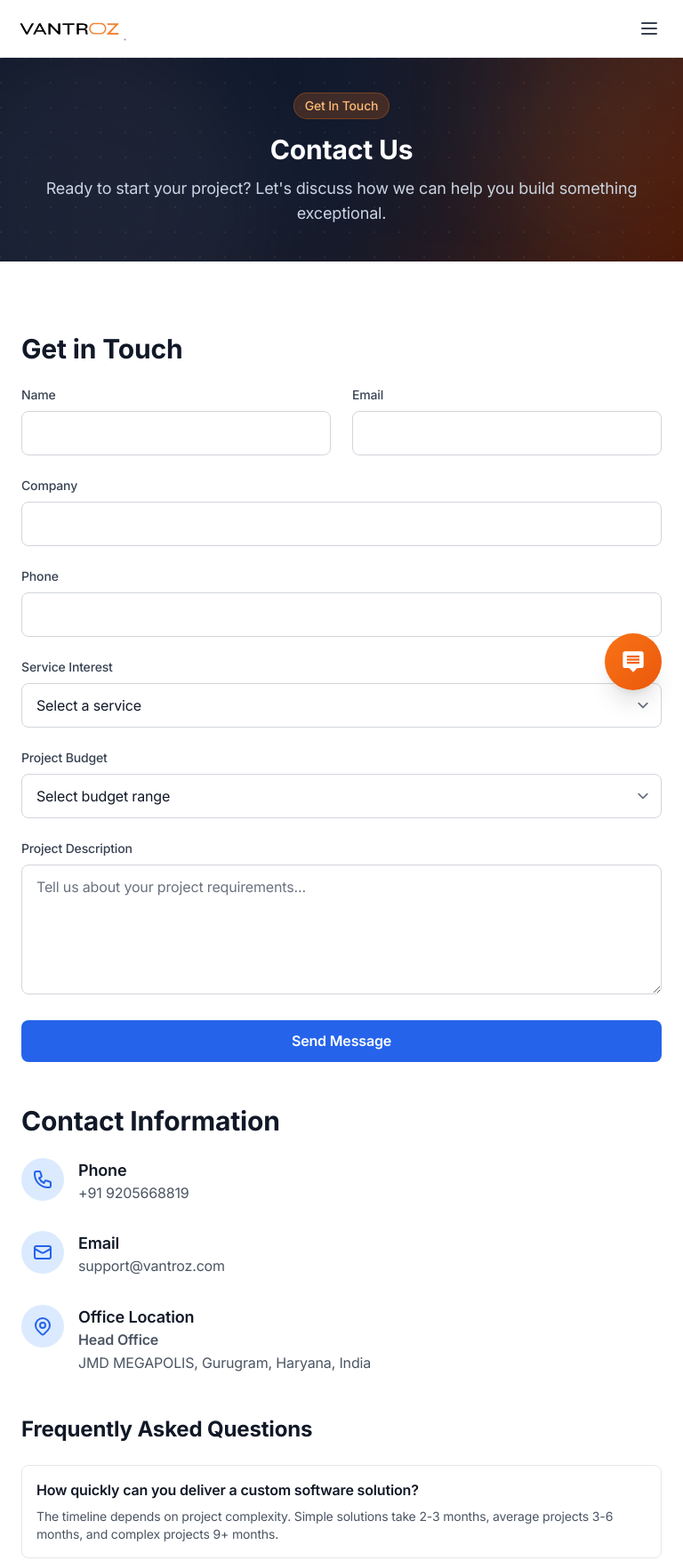
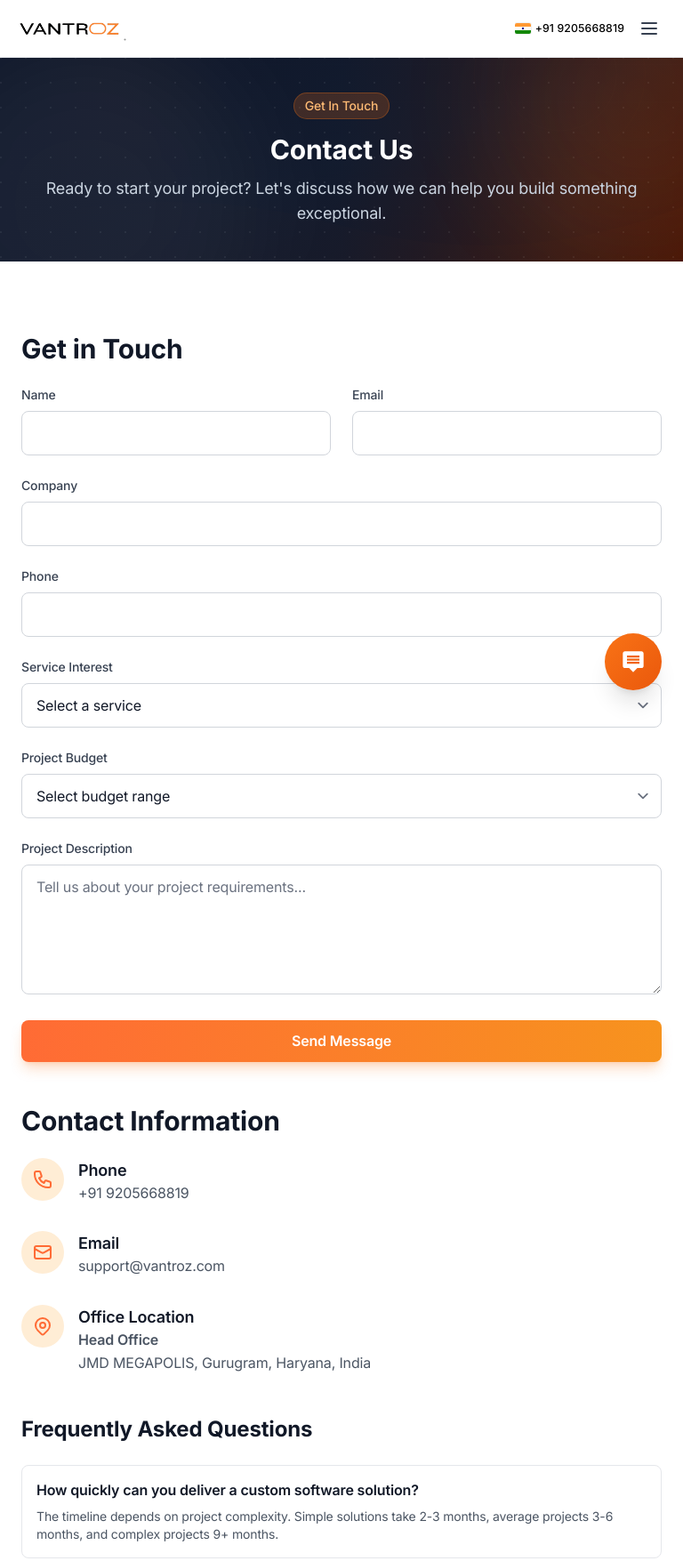
Before and after one commit to Pratiksahu2003/webp, a Laravel app: page /contact in a window 768 px wide. Shown: the top 1755 px of the page at 89% size. Run offline with Laravel 12, Linux system fonts and the light colour scheme; data comes from the database, SQL or seed files in the repository; style sheets or scripts are compiled from the project's sources.

Commit message:
Enhance Navbar and Contact Form Styling
- Added responsive styles for the phone display in the navbar, ensuring visibility on tablet and desktop screens.
- Updated input fields in the contact form to use a consistent color scheme for focus states, enhancing visual appeal.
- Improved button styles in the contact form for better user interaction, including a gradient background for the submit button.
- Adjusted icon colors in the contact section for better alignment with the overall design theme.

```diff
--- a/resources/css/app.css
+++ b/resources/css/app.css
@@ -392,6 +392,32 @@ body.mobile-menu-open footer {
     gap: 0.375rem;
     min-width: 0;
     z-index: 2;
+}
+
+/* Phone in top bar: hide on true mobile, show on tablet+ until desktop nav */
+.navbar-mobile-actions .navbar-phone {
+    display: none;
+}
+
+@media (min-width: 768px) and (max-width: 1279px) {
+    .navbar-mobile-actions .navbar-phone {
+        display: inline-flex;
+    }
+
+    .navbar-mobile-actions .navbar-phone-number {
+        display: inline;
+    }
+
+    .navbar-mobile-actions .navbar-phone--compact {
+        font-size: clamp(0.75rem, 1.6vw, 0.875rem);
+        gap: 0.3rem;
+        max-width: min(100%, 14rem);
+        overflow: hidden;
+    }
+
+    .navbar-mobile-actions .navbar-phone-flag {
+        width: 1.1rem;
+    }
 }
 
 /* Short / full nav labels */
@@ -555,6 +581,7 @@ a.navbar-phone:visited {
 }
 
 .navbar-phone-number {
+    display: inline;
     font-family: var(--site-font);
     font-size: inherit;
     font-weight: inherit;
@@ -563,6 +590,15 @@ a.navbar-phone:visited {
     line-height: inherit;
     color: inherit;
     -webkit-text-fill-color: currentColor;
+}
+
+/* Phone digits stay visible on tablet / desktop / large screens */
+@media (min-width: 768px) {
+    #navbar .navbar-phone-number,
+    .navbar-actions .navbar-phone-number,
+    .navbar-mobile-actions .navbar-phone-number {
+        display: inline !important;
+    }
 }
 
 .navbar-phone--header {
--- a/resources/views/contact.blade.php
+++ b/resources/views/contact.blade.php
@@ -47,27 +47,27 @@
                     <div class="grid grid-cols-1 md:grid-cols-2 gap-6">
                         <div>
                             <label for="name" class="block text-sm font-medium text-gray-700 mb-2">Name</label>
-                            <input type="text" id="name" name="name" value="{{ old('name') }}" class="w-full px-4 py-3 border border-gray-300 rounded-lg focus:ring-2 focus:ring-blue-500 focus:border-transparent @error('name') border-red-500 @enderror" required>
+                            <input type="text" id="name" name="name" value="{{ old('name') }}" class="w-full px-4 py-3 border border-gray-300 rounded-lg focus:ring-2 focus:ring-[#ff6b35] focus:border-transparent @error('name') border-red-500 @enderror" required>
                         </div>
                         <div>
                             <label for="email" class="block text-sm font-medium text-gray-700 mb-2">Email</label>
-                            <input type="email" id="email" name="email" value="{{ old('email') }}" class="w-full px-4 py-3 border border-gray-300 rounded-lg focus:ring-2 focus:ring-blue-500 focus:border-transparent @error('email') border-red-500 @enderror" required>
+                            <input type="email" id="email" name="email" value="{{ old('email') }}" class="w-full px-4 py-3 border border-gray-300 rounded-lg focus:ring-2 focus:ring-[#ff6b35] focus:border-transparent @error('email') border-red-500 @enderror" required>
                         </div>
                     </div>
 
                     <div>
                         <label for="company" class="block text-sm font-medium text-gray-700 mb-2">Company</label>
-                        <input type="text" id="company" name="company" value="{{ old('company') }}" class="w-full px-4 py-3 border border-gray-300 rounded-lg focus:ring-2 focus:ring-blue-500 focus:border-transparent">
+                        <input type="text" id="company" name="company" value="{{ old('company') }}" class="w-full px-4 py-3 border border-gray-300 rounded-lg focus:ring-2 focus:ring-[#ff6b35] focus:border-transparent">
                     </div>
 
                     <div>
                         <label for="phone" class="block text-sm font-medium text-gray-700 mb-2">Phone</label>
-                        <input type="tel" id="phone" name="phone" value="{{ old('phone') }}" class="w-full px-4 py-3 border border-gray-300 rounded-lg focus:ring-2 focus:ring-blue-500 focus:border-transparent">
+                        <input type="tel" id="phone" name="phone" value="{{ old('phone') }}" class="w-full px-4 py-3 border border-gray-300 rounded-lg focus:ring-2 focus:ring-[#ff6b35] focus:border-transparent">
                     </div>
 
                     <div>
                         <label for="service" class="block text-sm font-medium text-gray-700 mb-2">Service Interest</label>
-                        <select id="service" name="service" class="w-full px-4 py-3 border border-gray-300 rounded-lg focus:ring-2 focus:ring-blue-500 focus:border-transparent">
+                        <select id="service" name="service" class="w-full px-4 py-3 border border-gray-300 rounded-lg focus:ring-2 focus:ring-[#ff6b35] focus:border-transparent">
                             <option value="">Select a service</option>
                             @foreach(\App\Models\ContactLead::SERVICES as $value => $label)
                             <option value="{{ $value }}" @selected(old('service') === $value)>{{ $label }}</option>
@@ -77,7 +77,7 @@
 
                     <div>
                         <label for="budget" class="block text-sm font-medium text-gray-700 mb-2">Project Budget</label>
-                        <select id="budget" name="budget" class="w-full px-4 py-3 border border-gray-300 rounded-lg focus:ring-2 focus:ring-blue-500 focus:border-transparent">
+                        <select id="budget" name="budget" class="w-full px-4 py-3 border border-gray-300 rounded-lg focus:ring-2 focus:ring-[#ff6b35] focus:border-transparent">
                             <option value="">Select budget range</option>
                             @foreach(\App\Models\ContactLead::BUDGETS as $value => $label)
                             <option value="{{ $value }}" @selected(old('budget') === $value)>{{ $label }}</option>
@@ -87,10 +87,10 @@
 
                     <div>
                         <label for="message" class="block text-sm font-medium text-gray-700 mb-2">Project Description</label>
-                        <textarea id="message" name="message" rows="5" class="w-full px-4 py-3 border border-gray-300 rounded-lg focus:ring-2 focus:ring-blue-500 focus:border-transparent" placeholder="Tell us about your project requirements...">{{ old('message') }}</textarea>
+                        <textarea id="message" name="message" rows="5" class="w-full px-4 py-3 border border-gray-300 rounded-lg focus:ring-2 focus:ring-[#ff6b35] focus:border-transparent" placeholder="Tell us about your project requirements...">{{ old('message') }}</textarea>
                     </div>
 
-                    <button type="submit" class="w-full bg-blue-600 text-white px-8 py-3 rounded-lg font-semibold hover:bg-blue-700 transition-colors">
+                    <button type="submit" class="w-full bg-gradient-to-r from-[#ff6b35] to-[#f7931e] text-white px-8 py-3 rounded-lg font-semibold hover:from-[#ea580c] hover:to-[#ff6b35] transition-colors shadow-lg shadow-orange-500/25">
                         Send Message
                     </button>
                 </form>
@@ -102,8 +102,8 @@
 
                 <div class="space-y-8">
                     <div class="flex items-start">
-                        <div class="bg-blue-100 w-12 h-12 rounded-full flex items-center justify-center mr-4">
-                            <svg class="w-6 h-6 text-blue-600" fill="none" stroke="currentColor" viewBox="0 0 24 24">
+                        <div class="bg-orange-100 w-12 h-12 rounded-full flex items-center justify-center mr-4">
+                            <svg class="w-6 h-6 text-[#ff6b35]" fill="none" stroke="currentColor" viewBox="0 0 24 24">
                                 <path stroke-linecap="round" stroke-linejoin="round" stroke-width="2" d="M3 5a2 2 0 012-2h3.28a1 1 0 01.948.684l1.498 4.493a1 1 0 01-.502 1.21l-2.257 1.13a11.042 11.042 0 005.516 5.516l1.13-2.257a1 1 0 011.21-.502l4.493 1.498a1 1 0 01.684.949V19a2 2 0 01-2 2h-1C9.716 21 3 14.284 3 6V5z"></path>
                             </svg>
                         </div>
@@ -114,8 +114,8 @@
                     </div>
 
                     <div class="flex items-start">
-                        <div class="bg-blue-100 w-12 h-12 rounded-full flex items-center justify-center mr-4">
-                            <svg class="w-6 h-6 text-blue-600" fill="none" stroke="currentColor" viewBox="0 0 24 24">
+                        <div class="bg-orange-100 w-12 h-12 rounded-full flex items-center justify-center mr-4">
+                            <svg class="w-6 h-6 text-[#ff6b35]" fill="none" stroke="currentColor" viewBox="0 0 24 24">
                                 <path stroke-linecap="round" stroke-linejoin="round" stroke-width="2" d="M3 8l7.89 4.26a2 2 0 002.22 0L21 8M5 19h14a2 2 0 002-2V7a2 2 0 00-2-2H5a2 2 0 00-2 2v10a2 2 0 002 2z"></path>
                             </svg>
                         </div>
@@ -126,8 +126,8 @@
                     </div>
 
                     <div class="flex items-start">
-                        <div class="bg-blue-100 w-12 h-12 rounded-full flex items-center justify-center mr-4">
-                            <svg class="w-6 h-6 text-blue-600" fill="none" stroke="currentColor" viewBox="0 0 24 24">
+                        <div class="bg-orange-100 w-12 h-12 rounded-full flex items-center justify-center mr-4">
+                            <svg class="w-6 h-6 text-[#ff6b35]" fill="none" stroke="currentColor" viewBox="0 0 24 24">
                                 <path stroke-linecap="round" stroke-linejoin="round" stroke-width="2" d="M17.657 16.657L13.414 20.9a1.998 1.998 0 01-2.827 0l-4.244-4.243a8 8 0 1111.314 0z"></path>
                                 <path stroke-linecap="round" stroke-linejoin="round" stroke-width="2" d="M15 11a3 3 0 11-6 0 3 3 0 016 0z"></path>
                             </svg>
--- a/resources/views/layouts/website.blade.php
+++ b/resources/views/layouts/website.blade.php
@@ -107,8 +107,13 @@
                     @endauth
                 </div>
 
-                <!-- Mobile menu button -->
+                <!-- Tablet + small-laptop phone (desktop actions take over at xl) -->
                 <div class="navbar-mobile-actions">
+                    <a href="tel:{{ preg_replace('/[^\d+]/', '', config('company.contact.phone')) }}" class="navbar-phone navbar-phone--compact" aria-label="Call {{ config('company.contact.phone') }}">
+                        <x-country-flag />
+                        <span class="navbar-phone-number">{{ config('company.contact.phone') }}</span>
+                    </a>
+
                     <button type="button" class="mobile-menu-button" aria-controls="mobile-menu" aria-expanded="false" aria-label="Open menu">
                         <svg class="mobile-menu-icon mobile-menu-icon--open h-6 w-6" fill="none" viewBox="0 0 24 24" stroke="currentColor" aria-hidden="true">
                             <path stroke-linecap="round" stroke-linejoin="round" stroke-width="2" d="M4 6h16M4 12h16M4 18h16" />
```
